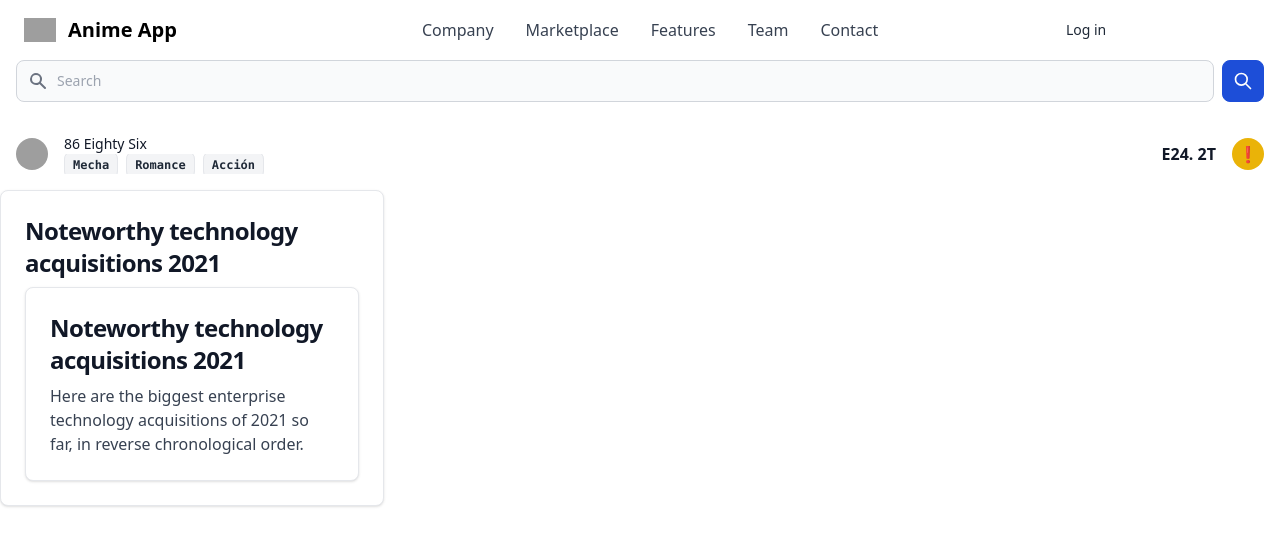
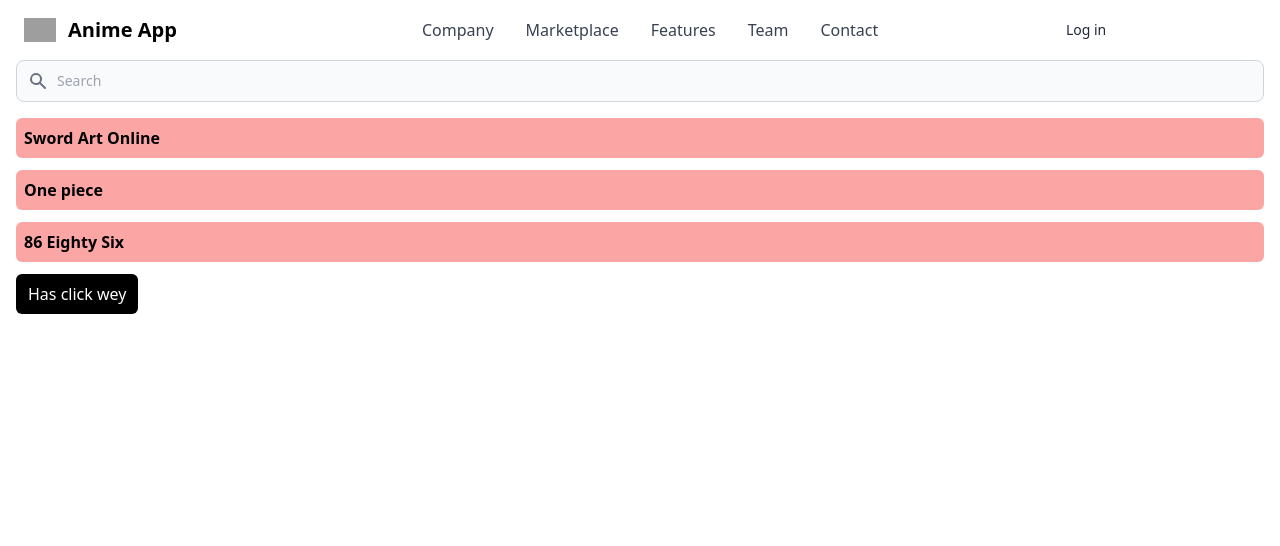
Before and after one commit to njralonso/react-vite, a React (Vite) app: page / in a window 1280 px wide. Shown: the top 546 px of the page. Built offline with nearby package versions, Linux system fonts and the light colour scheme; grey boxes are pictures that could not be loaded.

Commit message:
starting hooks

```diff
--- /dev/null
+++ b/database/anime.js
@@ -0,0 +1,20 @@
+export const animes = [
+  {
+    key: 1,
+    name: "Sword Art Online",
+    // caps: 36,
+    // tags: ["Accion", "Fantasía", "Romance"]
+  },
+  {
+    key: 2,
+    name: "One piece",
+    // caps: 1060,
+    // tags: ["Acción", "Aventura", "Más"]
+  },
+  {
+    key: 3,
+    name: "86 Eighty Six",
+    // caps: 24,
+    // tags: ["Acción", "Mecha", "Romance"]
+  }
+];
--- a/src/App.css
+++ b/src/App.css
@@ -560,6 +560,16 @@
   margin-right: auto;
 }
 
+.my-3 {
+  margin-top: 0.75rem;
+  margin-bottom: 0.75rem;
+}
+
+.mx-4 {
+  margin-left: 1rem;
+  margin-right: 1rem;
+}
+
 .ml-1 {
   margin-left: 0.25rem;
 }
@@ -580,14 +590,6 @@
   margin-top: 1rem;
 }
 
-.mt-8 {
-  margin-top: 2rem;
-}
-
-.mb-2 {
-  margin-bottom: 0.5rem;
-}
-
 .block {
   display: block;
 }
@@ -600,12 +602,12 @@
   display: inline-flex;
 }
 
+.table {
+  display: table;
+}
+
 .hidden {
   display: none;
-}
-
-.h-4 {
-  height: 1rem;
 }
 
 .h-5 {
@@ -616,14 +618,6 @@
   height: 1.5rem;
 }
 
-.h-8 {
-  height: 2rem;
-}
-
-.w-4 {
-  width: 1rem;
-}
-
 .w-5 {
   width: 1.25rem;
 }
@@ -632,36 +626,12 @@
   width: 1.5rem;
 }
 
-.w-8 {
-  width: 2rem;
-}
-
 .w-full {
   width: 100%;
 }
 
-.min-w-0 {
-  min-width: 0px;
-}
-
 .max-w-screen-xl {
   max-width: 1280px;
-}
-
-.max-w-sm {
-  max-width: 24rem;
-}
-
-.flex-1 {
-  flex: 1 1 0%;
-}
-
-.flex-shrink-0 {
-  flex-shrink: 0;
-}
-
-.cursor-pointer {
-  cursor: pointer;
 }
 
 .flex-col {
@@ -676,39 +646,12 @@
   align-items: center;
 }
 
-.justify-center {
-  justify-content: center;
-}
-
 .justify-between {
   justify-content: space-between;
 }
 
-.space-x-4 > :not([hidden]) ~ :not([hidden]) {
-  --tw-space-x-reverse: 0;
-  margin-right: calc(1rem * var(--tw-space-x-reverse));
-  margin-left: calc(1rem * calc(1 - var(--tw-space-x-reverse)));
-}
-
-.divide-y > :not([hidden]) ~ :not([hidden]) {
-  --tw-divide-y-reverse: 0;
-  border-top-width: calc(1px * calc(1 - var(--tw-divide-y-reverse)));
-  border-bottom-width: calc(1px * var(--tw-divide-y-reverse));
-}
-
-.divide-gray-200 > :not([hidden]) ~ :not([hidden]) {
-  --tw-divide-opacity: 1;
-  border-color: rgb(229 231 235 / var(--tw-divide-opacity));
-}
-
 .self-center {
   align-self: center;
-}
-
-.truncate {
-  overflow: hidden;
-  text-overflow: ellipsis;
-  white-space: nowrap;
 }
 
 .whitespace-nowrap {
@@ -719,12 +662,12 @@
   border-radius: 0.25rem;
 }
 
-.rounded-full {
-  border-radius: 9999px;
+.rounded-lg {
+  border-radius: 0.5rem;
 }
 
-.rounded-lg {
-  border-radius: 0.5rem;
+.rounded-md {
+  border-radius: 0.375rem;
 }
 
 .border {
@@ -760,11 +703,6 @@
   background-color: rgb(29 78 216 / var(--tw-bg-opacity));
 }
 
-.bg-gray-100 {
-  --tw-bg-opacity: 1;
-  background-color: rgb(243 244 246 / var(--tw-bg-opacity));
-}
-
 .bg-gray-50 {
   --tw-bg-opacity: 1;
   background-color: rgb(249 250 251 / var(--tw-bg-opacity));
@@ -775,9 +713,14 @@
   background-color: rgb(255 255 255 / var(--tw-bg-opacity));
 }
 
-.bg-yellow-500 {
+.bg-black {
   --tw-bg-opacity: 1;
-  background-color: rgb(234 179 8 / var(--tw-bg-opacity));
+  background-color: rgb(0 0 0 / var(--tw-bg-opacity));
+}
+
+.bg-red-300 {
+  --tw-bg-opacity: 1;
+  background-color: rgb(252 165 165 / var(--tw-bg-opacity));
 }
 
 .p-2 {
@@ -792,28 +735,13 @@
   padding: 1rem;
 }
 
-.p-6 {
-  padding: 1.5rem;
-}
-
-.px-2 {
-  padding-left: 0.5rem;
-  padding-right: 0.5rem;
+.p-3 {
+  padding: 0.75rem;
 }
 
 .px-4 {
   padding-left: 1rem;
   padding-right: 1rem;
-}
-
-.py-1 {
-  padding-top: 0.25rem;
-  padding-bottom: 0.25rem;
-}
-
-.py-1\.5 {
-  padding-top: 0.375rem;
-  padding-bottom: 0.375rem;
 }
 
 .py-2 {
@@ -826,12 +754,13 @@
   padding-bottom: 0.625rem;
 }
 
+.px-3 {
+  padding-left: 0.75rem;
+  padding-right: 0.75rem;
+}
+
 .py-3 {
   padding-top: 0.75rem;
-  padding-bottom: 0.75rem;
-}
-
-.pb-3 {
   padding-bottom: 0.75rem;
 }
 
@@ -847,11 +776,6 @@
   padding-right: 1rem;
 }
 
-.text-base {
-  font-size: 1rem;
-  line-height: 1.5rem;
-}
-
 .text-sm {
   font-size: 0.875rem;
   line-height: 1.25rem;
@@ -862,34 +786,12 @@
   line-height: 1.75rem;
 }
 
-.text-xs {
-  font-size: 0.75rem;
-  line-height: 1rem;
-}
-
-.text-2xl {
-  font-size: 1.5rem;
-  line-height: 2rem;
-}
-
-.font-bold {
-  font-weight: 700;
-}
-
 .font-medium {
   font-weight: 500;
 }
 
 .font-semibold {
   font-weight: 600;
-}
-
-.font-normal {
-  font-weight: 400;
-}
-
-.tracking-tight {
-  letter-spacing: -0.025em;
 }
 
 .text-gray-500 {
@@ -915,12 +817,6 @@
 .text-white {
   --tw-text-opacity: 1;
   color: rgb(255 255 255 / var(--tw-text-opacity));
-}
-
-.shadow {
-  --tw-shadow: 0 1px 3px 0 rgb(0 0 0 / 0.1), 0 1px 2px -1px rgb(0 0 0 / 0.1);
-  --tw-shadow-colored: 0 1px 3px 0 var(--tw-shadow-color), 0 1px 2px -1px var(--tw-shadow-color);
-  box-shadow: var(--tw-ring-offset-shadow, 0 0 #0000), var(--tw-ring-shadow, 0 0 #0000), var(--tw-shadow);
 }
 
 .hover\:bg-blue-800:hover {
@@ -981,16 +877,6 @@
 }
 
 @media (prefers-color-scheme: dark) {
-  .dark\:divide-gray-700 > :not([hidden]) ~ :not([hidden]) {
-    --tw-divide-opacity: 1;
-    border-color: rgb(55 65 81 / var(--tw-divide-opacity));
-  }
-
-  .dark\:border-gray-500 {
-    --tw-border-opacity: 1;
-    border-color: rgb(107 114 128 / var(--tw-border-opacity));
-  }
-
   .dark\:border-gray-600 {
     --tw-border-opacity: 1;
     border-color: rgb(75 85 99 / var(--tw-border-opacity));
@@ -1006,11 +892,6 @@
     background-color: rgb(37 99 235 / var(--tw-bg-opacity));
   }
 
-  .dark\:bg-gray-600 {
-    --tw-bg-opacity: 1;
-    background-color: rgb(75 85 99 / var(--tw-bg-opacity));
-  }
-
   .dark\:bg-gray-700 {
     --tw-bg-opacity: 1;
     background-color: rgb(55 65 81 / var(--tw-bg-opacity));
@@ -1019,11 +900,6 @@
   .dark\:bg-gray-800 {
     --tw-bg-opacity: 1;
     background-color: rgb(31 41 55 / var(--tw-bg-opacity));
-  }
-
-  .dark\:text-gray-100 {
-    --tw-text-opacity: 1;
-    color: rgb(243 244 246 / var(--tw-text-opacity));
   }
 
   .dark\:text-gray-400 {
@@ -1084,17 +960,6 @@
   .dark\:focus\:ring-gray-800:focus {
     --tw-ring-opacity: 1;
     --tw-ring-color: rgb(31 41 55 / var(--tw-ring-opacity));
-  }
-}
-
-@media (min-width: 640px) {
-  .sm\:py-4 {
-    padding-top: 1rem;
-    padding-bottom: 1rem;
-  }
-
-  .sm\:pb-4 {
-    padding-bottom: 1rem;
   }
 }
 
--- a/src/App.jsx
+++ b/src/App.jsx
@@ -1,15 +1,15 @@
 import Search from "./components/Search";
 import Header from "./components/Header";
-import Anime from "./components/Anime";
-import Card from "./components/Card";
+import List from "./components/Anime";
+import Click from "./components/Button";
 
 function App() {
   return (
     <>
       <Header />
       <Search />
-      <Anime name="86 Eighty Six" />
-      <Card/>
+      <List />
+      <Click />
     </>
   );
 }
--- a/src/components/Anime.jsx
+++ b/src/components/Anime.jsx
@@ -1,70 +1,23 @@
-export default function Anime(props) {
+import { animes } from "../../database/anime.js";
+
+function Anime() {
+  function handlePrint(e){
+    console.log(e.target.textContent)
+  }
+
   return (
     <div>
-      <ul class="flex flex-col divide-y divide-gray-200 dark:divide-gray-700 px-4 mt-8">
-        <li class="pb-3 sm:pb-4">
-          <div class="flex items-center space-x-4">
-            <div class="flex-shrink-0">
-              <img
-                class="w-8 h-8 rounded-full"
-                src="https://m.media-amazon.com/images/I/91Vdq6ZlvgL.jpg"
-                alt="Neil image"
-              />
-            </div>
-            <div class="flex-1 min-w-0">
-              <p class="text-sm font-medium text-gray-900 truncate dark:text-white">
-                {props.name}
-              </p>
-              <div class="text-sm text-gray-500 truncate dark:text-gray-400">
-                <kbd class="mr-2 px-2 py-1.5 text-xs font-semibold text-gray-800 bg-gray-100 border border-gray-200 rounded-lg dark:bg-gray-600 dark:text-gray-100 dark:border-gray-500">
-                  Mecha
-                </kbd>
-                <kbd class="mr-2 px-2 py-1.5 text-xs font-semibold text-gray-800 bg-gray-100 border border-gray-200 rounded-lg dark:bg-gray-600 dark:text-gray-100 dark:border-gray-500">
-                  Romance
-                </kbd>
-                <kbd class="px-2 py-1.5 text-xs font-semibold text-gray-800 bg-gray-100 border border-gray-200 rounded-lg dark:bg-gray-600 dark:text-gray-100 dark:border-gray-500">
-                  Acción
-                </kbd>
-              </div>
-            </div>
-            <div class="inline-flex items-center text-base font-semibold text-gray-900 dark:text-white">
-              E24. 2T
-            </div>
-            <div class="flex items-center justify-center">
-              <div class="bg-yellow-500 text-white p-4 font-bold w-4 h-4 rounded-full flex items-center justify-center cursor-pointer">
-                ❗
-              </div>
-            </div>
-          </div>
-        </li>
-        {/* <li class="py-3 sm:py-4">
-          <div class="flex items-center space-x-4">
-            <div class="flex-shrink-0">
-              <img
-                class="w-8 h-8 rounded-full"
-                src="http://placekitten.com/g/200/300"
-                alt="Neil image"
-              />
-            </div>
-            <div class="flex-1 min-w-0">
-              <p class="text-sm font-medium text-gray-900 truncate dark:text-white">
-                Darling In The Franxx
-              </p>
-              <p class="text-sm text-gray-500 truncate dark:text-gray-400">
-                email@flowbite.com
-              </p>
-            </div>
-            <div class="inline-flex items-center text-base font-semibold text-gray-900 dark:text-white">
-              $3467
-            </div>
-            <div class="flex items-center justify-center">
-              <div class="bg-yellow-500 text-white p-4 font-bold w-4 h-4 rounded-full flex items-center justify-center cursor-pointer">
-                ❗
-              </div>
-            </div>
-          </div>
-        </li> */}
+      <ul className="px-4 mt-4">
+        {animes.map((anime) => (
+          <li className="bg-red-300 font-semibold my-3 rounded-md" key={anime.key}>
+            <a onClick={handlePrint} className="p-2 block" href="#">{anime.name}</a>
+          </li>
+        ))}
       </ul>
     </div>
   );
 }
+
+export default function List() {
+  return <Anime />;
+}
--- a/src/components/Avatar.jsx
+++ /dev/null
@@ -1,16 +0,0 @@
-export default function Avatar() {
-  return (
-    <a
-      href="#"
-      class="block max-w-sm p-6 bg-white border border-gray-200 rounded-lg shadow hover:bg-gray-100 dark:bg-gray-800 dark:border-gray-700 dark:hover:bg-gray-700"
-    >
-      <h5 class="mb-2 text-2xl font-bold tracking-tight text-gray-900 dark:text-white">
-        Noteworthy technology acquisitions 2021
-      </h5>
-      <p class="font-normal text-gray-700 dark:text-gray-400">
-        Here are the biggest enterprise technology acquisitions of 2021 so far,
-        in reverse chronological order.
-      </p>
-    </a>
-  );
-}
--- /dev/null
+++ b/src/components/Button.jsx
@@ -0,0 +1,11 @@
+function Button({ children }) {
+  function handleClick() {
+    console.log("Hiciste click wey");
+  }
+
+  return <button className="mx-4 px-3 py-2 text-white bg-black rounded-md" onClick={handleClick}>{children}</button>;
+}
+
+export default function Click() {
+  return <Button>Has click wey</Button>;
+}
--- a/src/components/Card.jsx
+++ /dev/null
@@ -1,20 +0,0 @@
-import Avatar from "./Avatar";
-
-function Card({ children }) {
-  return     <div class="block max-w-sm p-6 bg-white border border-gray-200 rounded-lg shadow hover:bg-gray-100 dark:bg-gray-800 dark:border-gray-700 dark:hover:bg-gray-700">
-  <h5 class="mb-2 text-2xl font-bold tracking-tight text-gray-900 dark:text-white">
-    Noteworthy technology acquisitions 2021
-  </h5>
-  <p class="font-normal text-gray-700 dark:text-gray-400">
-    {children}
-  </p>
-</div>;
-}
-
-export default function Profile() {
-  return (
-    <Card>
-        <Avatar/>
-    </Card>
-  );
-}
--- a/src/components/Search.jsx
+++ b/src/components/Search.jsx
@@ -1,54 +1,67 @@
+import { useState } from "react";
+
 export default function Search() {
+  const [text, setText] = useState(null)
+
+  function handleText(e){
+    setText(e.target.value)
+    console.log(text)
+  }
+
   return (
     <>
-      <form class="flex items-center px-4">
-        <label for="simple-search" class="sr-only">
+    <div>{text}</div>
+      <form className="flex items-center px-4">
+        <label htmlFor="simple-search" className="sr-only">
           Search
         </label>
-        <div class="relative w-full">
-          <div class="absolute inset-y-0 left-0 flex items-center pl-3 pointer-events-none">
+        <div className="relative w-full">
+          <div className="absolute inset-y-0 left-0 flex items-center pl-3 pointer-events-none">
             <svg
               aria-hidden="true"
-              class="w-5 h-5 text-gray-500 dark:text-gray-400"
+              className="w-5 h-5 text-gray-500 dark:text-gray-400"
               fill="currentColor"
               viewBox="0 0 20 20"
               xmlns="http://www.w3.org/2000/svg"
             >
               <path
-                fill-rule="evenodd"
+                fillRule="evenodd"
                 d="M8 4a4 4 0 100 8 4 4 0 000-8zM2 8a6 6 0 1110.89 3.476l4.817 4.817a1 1 0 01-1.414 1.414l-4.816-4.816A6 6 0 012 8z"
-                clip-rule="evenodd"
+                clipRule="evenodd"
               ></path>
             </svg>
           </div>
-          <input
+          <input onChange={handleText}
             type="text"
             id="simple-search"
-            class="bg-gray-50 border border-gray-300 text-gray-900 text-sm rounded-lg focus:ring-blue-500 focus:border-blue-500 block w-full pl-10 p-2.5  dark:bg-gray-700 dark:border-gray-600 dark:placeholder-gray-400 dark:text-white dark:focus:ring-blue-500 dark:focus:border-blue-500"
+            className="bg-gray-50 border border-gray-300 text-gray-900 text-sm rounded-lg focus:ring-blue-500 focus:border-blue-500 block w-full pl-10 p-2.5  dark:bg-gray-700 dark:border-gray-600 dark:placeholder-gray-400 dark:text-white dark:focus:ring-blue-500 dark:focus:border-blue-500"
             placeholder="Search"
             required
           />
         </div>
-        <button
+
+        <>
+          {/* <button
           type="submit"
-          class="p-2.5 ml-2 text-sm font-medium text-white bg-blue-700 rounded-lg border border-blue-700 hover:bg-blue-800 focus:ring-4 focus:outline-none focus:ring-blue-300 dark:bg-blue-600 dark:hover:bg-blue-700 dark:focus:ring-blue-800"
+          className="p-2.5 ml-2 text-sm font-medium text-white bg-blue-700 rounded-lg border border-blue-700 hover:bg-blue-800 focus:ring-4 focus:outline-none focus:ring-blue-300 dark:bg-blue-600 dark:hover:bg-blue-700 dark:focus:ring-blue-800"
         >
           <svg
-            class="w-5 h-5"
+            className="w-5 h-5"
             fill="none"
             stroke="currentColor"
             viewBox="0 0 24 24"
             xmlns="http://www.w3.org/2000/svg"
           >
             <path
-              stroke-linecap="round"
-              stroke-linejoin="round"
-              stroke-width="2"
+              strokeLinecap="round"
+              strokeLinejoin="round"
+              strokeWidth="2"
               d="M21 21l-6-6m2-5a7 7 0 11-14 0 7 7 0 0114 0z"
             ></path>
           </svg>
-          <span class="sr-only">Search</span>
-        </button>
+          <span className="sr-only">Search</span>
+        </button> */}
+        </>
       </form>
     </>
   );
```
Also changed, not shown: src/components/Header.jsx (+20 -20 lines).
